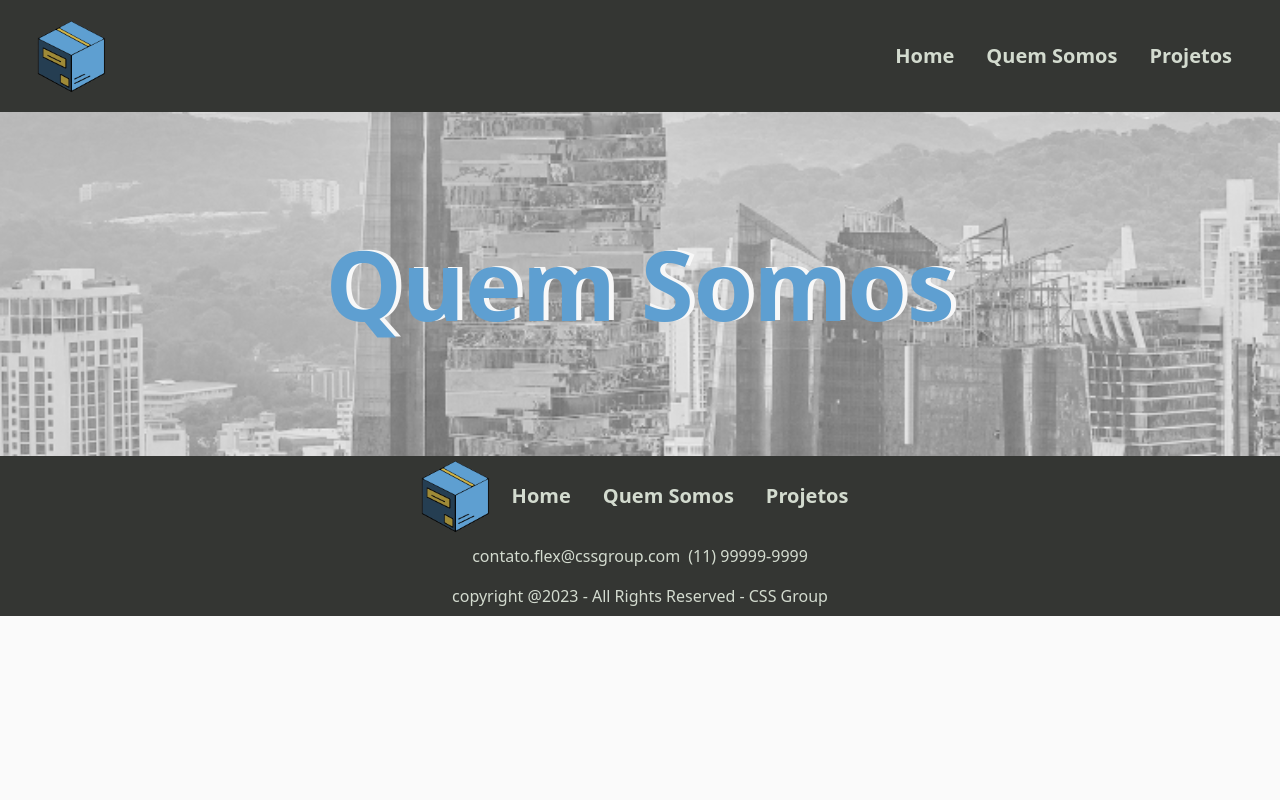
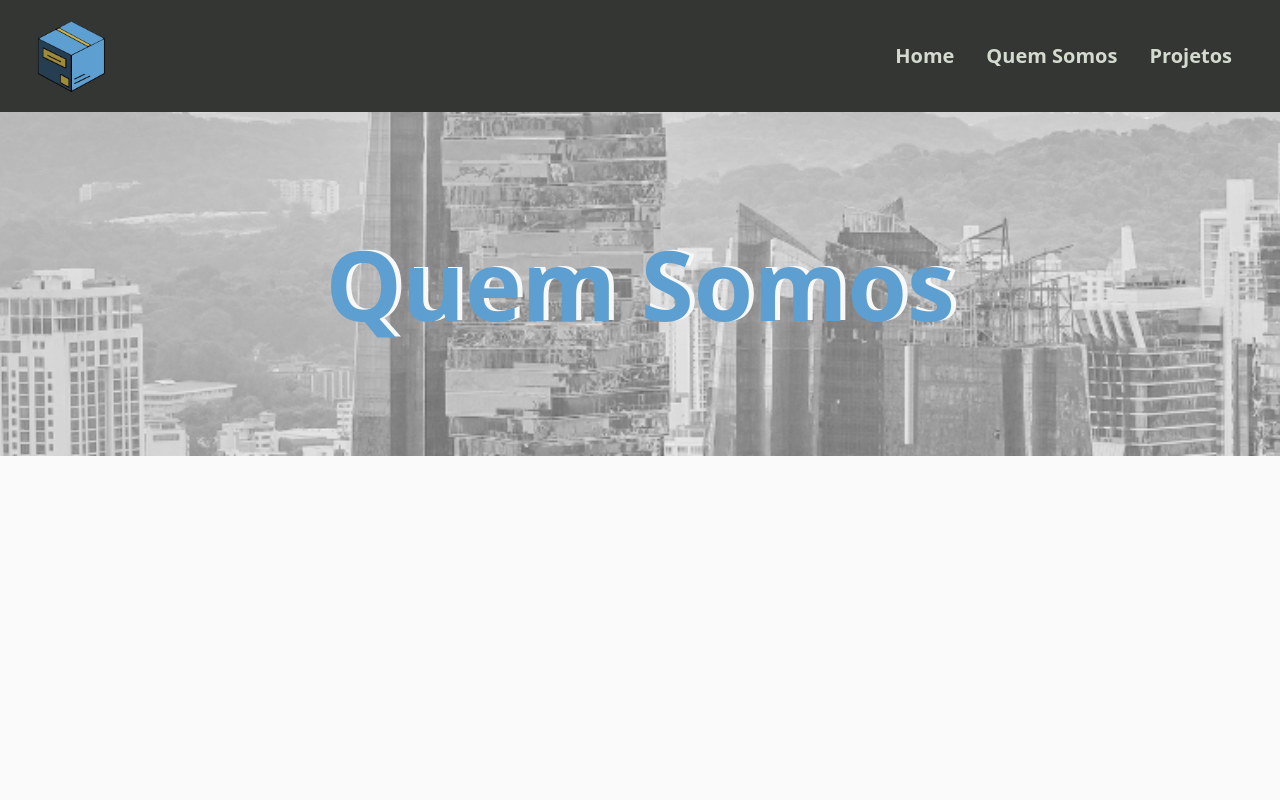
Before and after one commit to DanielCatania/flexbox-arquitetura, a Next.js app in the folder app/: page /about in a window 1280 px wide. Shown: the top 800 px of the page. Built offline with nearby package versions, Linux system fonts and the light colour scheme.

Commit message:
feat: adding main component

```diff
--- /dev/null
+++ b/app/src/patterns/Main/index.tsx
@@ -0,0 +1,18 @@
+import React, { ReactNode } from "react";
+
+export interface IMain {
+  children?: ReactNode;
+  className?: string;
+  inlineStyle?: React.CSSProperties;
+}
+
+export default function Main({ children, className = "", inlineStyle }: IMain) {
+  return (
+    <main
+      className={`pt-[56px] sm:pt-[78px] lg:pt-[112px] md:pt-[96px] ${className}`}
+      style={inlineStyle}
+    >
+      {children}
+    </main>
+  );
+}
--- a/app/src/screens/AboutScreen/index.tsx
+++ b/app/src/screens/AboutScreen/index.tsx
@@ -1,15 +1,18 @@
+import Main from "@/patterns/Main";
 import PageTitle from "@/components/PageTitle";
 import Footer from "@/patterns/Footer";
 import Header from "@/patterns/Header";
 
 export default function AboutScreen() {
   return (
-    <main
-    className="pt-[56px] sm:pt-[78px] md:pt-[112px]"
-    >
+    <>
       <Header />
-      <PageTitle title="Quem Somos"/>
+      <Main
+        className="h-full"
+      >
+        <PageTitle title="Quem Somos"/>
+      </Main>
       <Footer />
-    </main>
+    </>
   );
 }
--- a/app/src/screens/HomeScreen/index.tsx
+++ b/app/src/screens/HomeScreen/index.tsx
@@ -4,13 +4,13 @@ import Banner from "./Banner";
 import About from "./About";
 import Horizon from "./Horizon";
 import Projects from "./Projects";
+import Main from "@/patterns/Main";
 
 export default function Home() {
   return (
-    <main
-      className="pt-[56px] sm:pt-[78px] md:pt-[112px]"
-    >
+    <>
       <Header />
+      <Main>
         <Banner />
         <div
           className="flex flex-col md:flex-row"
@@ -19,7 +19,8 @@ export default function Home() {
           <Projects />
         </div>
         <Horizon />
+      </Main>
       <Footer />
-    </main>
+    </>
   );
 }
--- a/app/src/styles/globals.css
+++ b/app/src/styles/globals.css
@@ -2,6 +2,6 @@
 @tailwind components;
 @tailwind utilities;
 
-html, body, #__next, main {
+html, body, #__next {
   height: 100%;
 }
```
Lines whose indentation alone changed are shown as unchanged.
